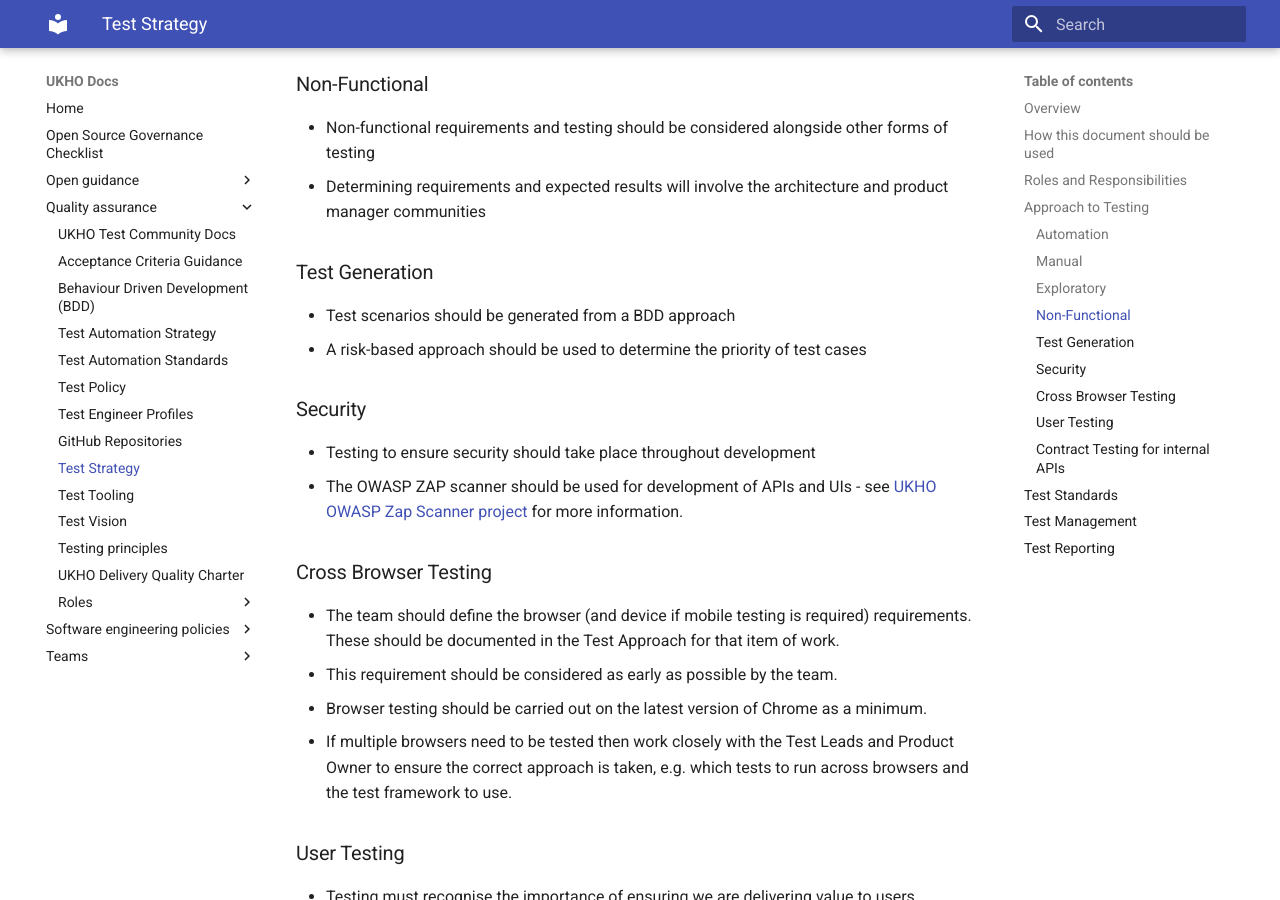
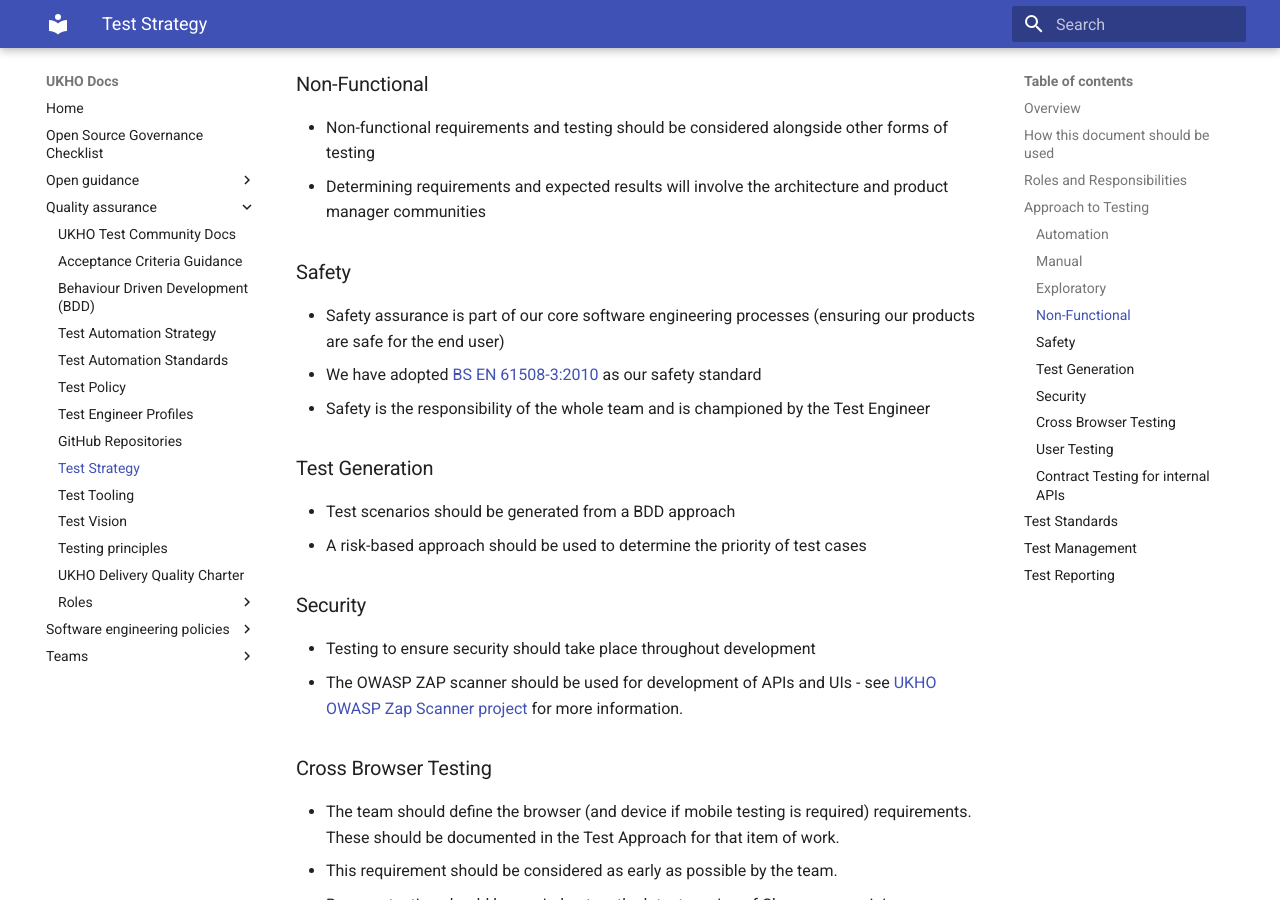
Before and after one commit to UKHO/docs, an MkDocs documentation site: the page built from docs/quality-assurance/test-strategy.md, in a window 1280 px wide and 900 px high, scrolled down 1198 px. Built offline with MkDocs 1.6.1 and Material for MkDocs 9.7.7, drawn with Linux system fonts in a browser that asks for light colours.

Commit message:
Add Safety to the QA Test Strategy

```diff
--- a/docs/quality-assurance/test-strategy.md
+++ b/docs/quality-assurance/test-strategy.md
@@ -35,6 +35,12 @@ Teams should adhere to this strategy when determining their team approach to tes
 
 * Non-functional requirements and testing should be considered alongside other forms of testing
 * Determining requirements and expected results will involve the architecture and product manager communities
+
+### Safety
+
+* Safety assurance is part of our core software engineering processes (ensuring our products are safe for the end user)
+* We have adopted [BS EN 61508-3:2010](https://fdocuments.in/document/iec-61508-6.html) as our safety standard
+* Safety is the responsibility of the whole team and is championed by the Test Engineer
 
 ### Test Generation
 
```
